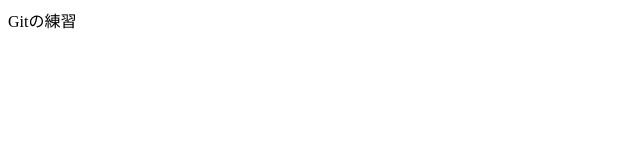
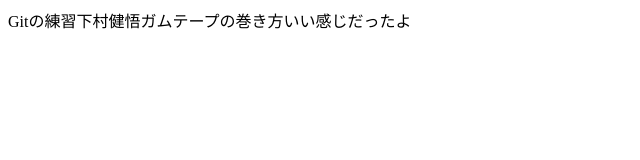
Before and after one commit to ew1992/Git_Practice, a plain HTML site: page index.html in a window 1280 px wide. Shown: the whole page, without its empty margins (0-640 px from the left). Drawn offline with Linux system fonts and the light colour scheme.

Commit message:
文言変更

```diff
--- a/index.html
+++ b/index.html
@@ -7,6 +7,6 @@
     <title>Document</title>
 </head>
 <body>
-    <div>Gitの練習</div>
+    <div>Gitの練習下村健悟ガムテープの巻き方いい感じだったよ</div>
 </body>
 </html>
```
